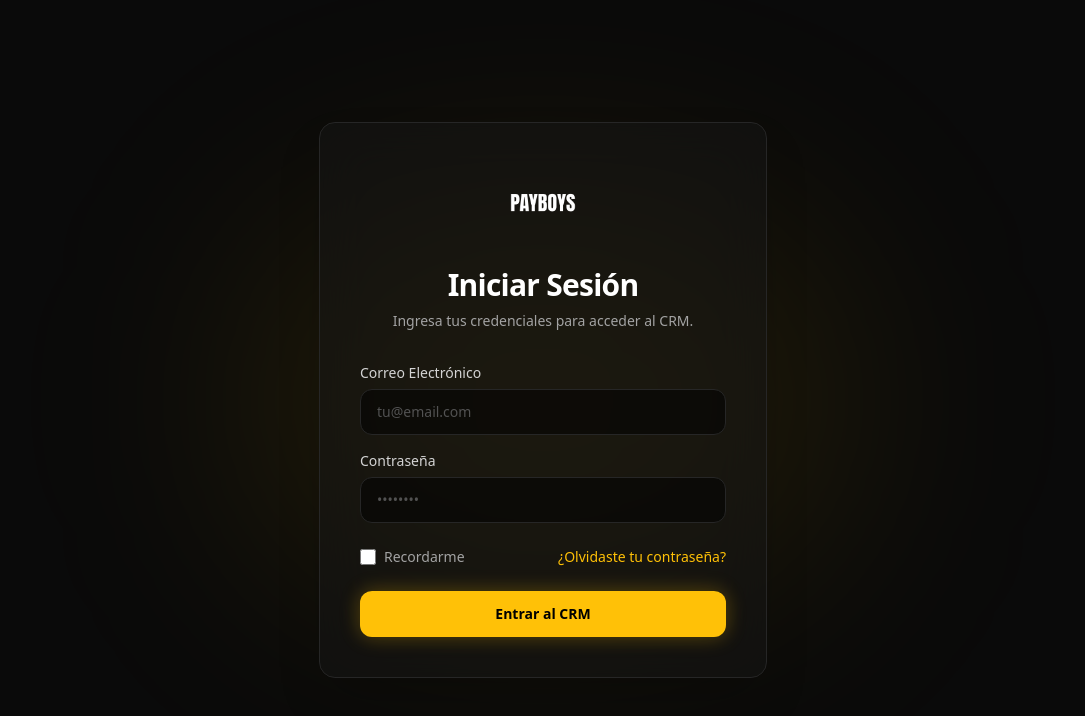
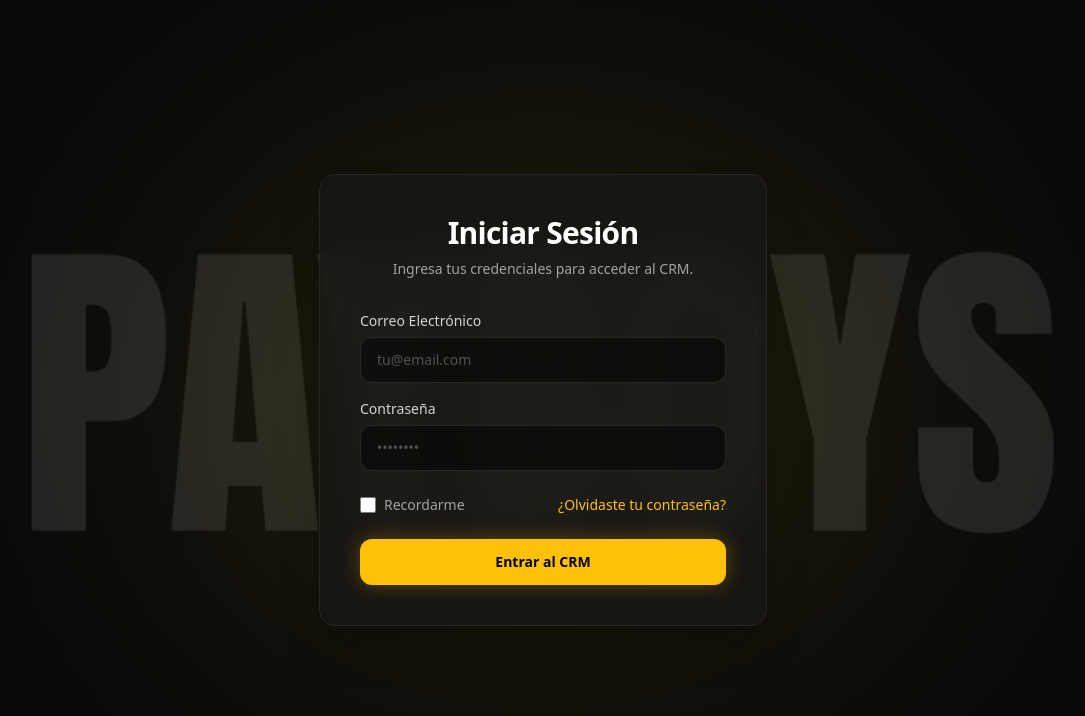
Before and after one commit to digitalIAte/crm.payboys, a Next.js app: page /crm/login in a window 1280 px wide. Shown: the top 716 px of the page, without its empty margins (97-1182 px from the left). Built offline with nearby package versions, Linux system fonts and the light colour scheme.

Commit message:
feat: login page - logo as full background with form overlay

```diff
--- a/src/app/crm/login/page.tsx
+++ b/src/app/crm/login/page.tsx
@@ -1,16 +1,22 @@
 export default function Login() {
     return (
-        <div className="min-h-screen flex bg-[#0a0a0a] text-white font-sans selection:bg-payboys selection:text-black">
-            {/* Centered Login Form */}
-            <div className="w-full flex items-center justify-center p-8 relative overflow-hidden">
+        <div className="min-h-screen flex items-center justify-center bg-[#0a0a0a] text-white font-sans selection:bg-payboys selection:text-black relative overflow-hidden">
 
-                {/* Background ambient glow */}
-                <div className="absolute top-1/2 left-1/2 -translate-x-1/2 -translate-y-1/2 w-[600px] h-[400px] bg-payboys/10 blur-[120px] rounded-full pointer-events-none" />
+            {/* Big background logo */}
+            <img
+                src="/images/logo_payboys.png"
+                alt=""
+                className="absolute inset-0 w-full h-full object-contain opacity-10 pointer-events-none select-none"
+                aria-hidden="true"
+            />
 
-                <div className="max-w-md w-full space-y-8 relative z-10 bg-neutral-900/50 backdrop-blur-xl p-10 rounded-2xl border border-neutral-800 shadow-2xl">
+            {/* Ambient gold glow behind form */}
+            <div className="absolute top-1/2 left-1/2 -translate-x-1/2 -translate-y-1/2 w-[700px] h-[500px] bg-payboys/10 blur-[140px] rounded-full pointer-events-none" />
+
+            {/* Login Form */}
+            <div className="max-w-md w-full space-y-8 relative z-10 bg-neutral-900/70 backdrop-blur-xl p-10 rounded-2xl border border-neutral-800 shadow-2xl mx-4">
 
                 <div className="text-center">
-                        <img src="/images/logo_payboys.png" alt="PAYBOYS CRM" className="w-20 h-20 object-contain mx-auto mb-6" />
                     <h2 className="text-3xl font-bold text-white tracking-tight">Iniciar Sesión</h2>
                     <p className="text-neutral-400 mt-2 text-sm">Ingresa tus credenciales para acceder al CRM.</p>
                 </div>
@@ -51,7 +57,7 @@
                     </div>
                 </form>
             </div>
-            </div>
+
         </div>
     );
 }
```
Lines whose indentation alone changed are shown as unchanged.
